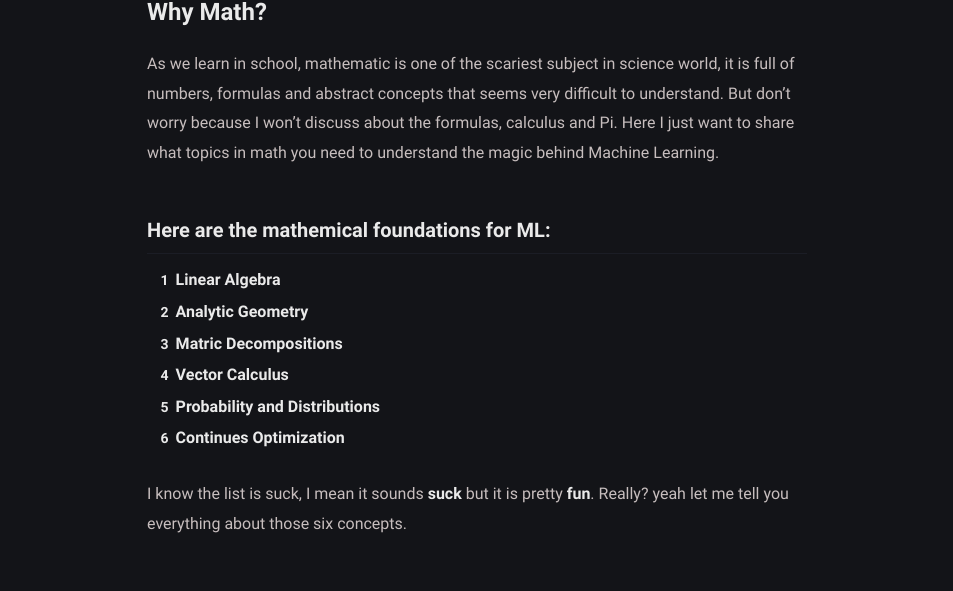
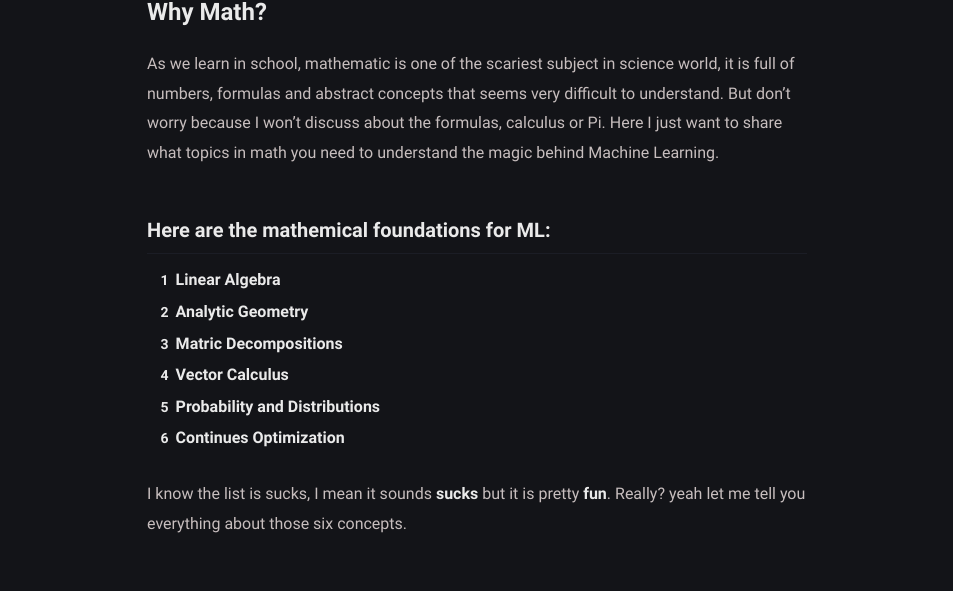
Before and after one commit to curioussmind/curioussmind.github.io, a Jekyll site: the page built from _posts/math-for-machine-learning/2021-02-10-math-for-machine-learning.md, in a window 1280 px wide. Shown: the part 418-1009 px from the top of the page, without its empty margins (163-1116 px from the left). Built offline with Jekyll 4.4.1, drawn with Linux system fonts in a browser that asks for light colours.

Commit message:
edited some mistakes

```diff
--- a/_posts/math-for-machine-learning/2021-02-10-math-for-machine-learning.md
+++ b/_posts/math-for-machine-learning/2021-02-10-math-for-machine-learning.md
@@ -6,7 +6,7 @@ tags: [math, ml, ai, science]
 description: math behind ai
 ---
 # Why Math?
-As we learn in school, mathematic is one of the scariest subject in science world, it is full of numbers, formulas and abstract concepts that seems very difficult to understand. But don't worry because I won't discuss about the formulas, calculus and Pi. Here I just want to share what topics in math you need to understand the magic behind Machine Learning.
+As we learn in school, mathematic is one of the scariest subject in science world, it is full of numbers, formulas and abstract concepts that seems very difficult to understand. But don't worry because I won't discuss about the formulas, calculus or Pi. Here I just want to share what topics in math you need to understand the magic behind Machine Learning.
 
 ### Here are the mathemical foundations for ML:
 1. **Linear Algebra**
@@ -16,7 +16,7 @@ As we learn in school, mathematic is one of the scariest subject in science worl
 5. **Probability and Distributions**
 6. **Continues Optimization**
 
-I know the list is suck, I mean it sounds __suck__ but it is pretty __fun__. Really? yeah let me tell you everything about those six concepts.
+I know the list is sucks, I mean it sounds __sucks__ but it is pretty __fun__. Really? yeah let me tell you everything about those six concepts.
 
 ### 1. Linear Algebra
 What is this all about? Well LA is the study of vectors and certain rules to manipulate vectors (Deisenroth et al., 2020). Sounds easy right? Okay here we go.
```
